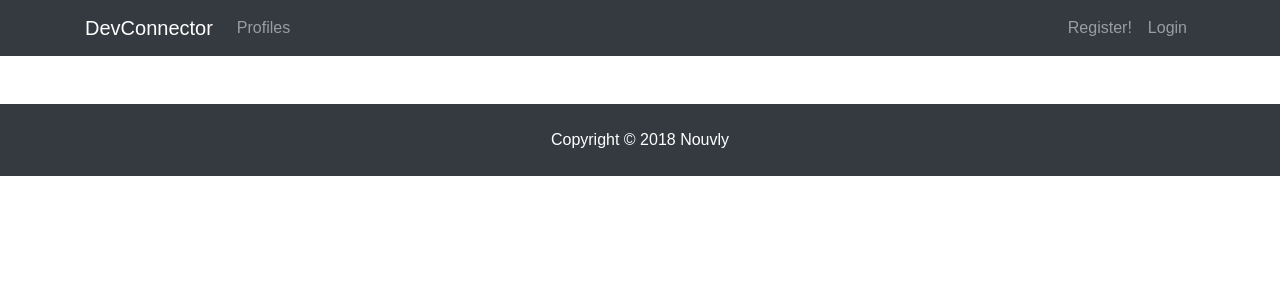
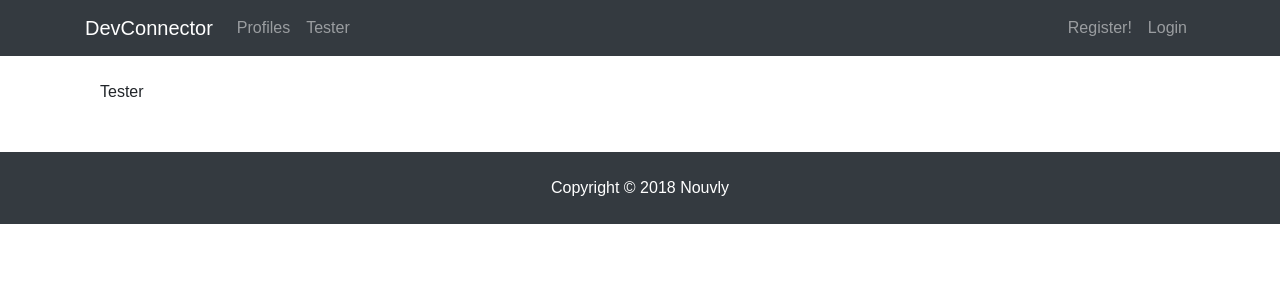
Before and after one commit to simonmcho/nouvly-sample, a React (Create React App) app in the folder client/: page /tester in a window 1280 px wide. Shown: the top 300 px of the page. Built offline with nearby package versions, Linux system fonts and the light colour scheme.

Commit message:
Updated react packages and added Tester component

```diff
--- a/client/package.json
+++ b/client/package.json
@@ -9,10 +9,10 @@
     "jwt-decode": "^2.2.0",
     "react": "^16.5.2",
     "react-dom": "^16.5.2",
-    "react-redux": "^5.0.7",
+    "react-redux": "^7.0.3",
     "react-router-dom": "^4.3.1",
     "react-scripts": "1.1.5",
-    "redux": "^4.0.0",
+    "redux": "^4.0.1",
     "redux-thunk": "^2.3.0"
   },
   "scripts": {
--- a/client/src/App.js
+++ b/client/src/App.js
@@ -12,6 +12,7 @@ import Navbar from './components/layout/Navbar.js';
 import Landing from './components/layout/Landing.js';
 import Register from './components/auth/Register.js';
 import Login from './components/auth/Login.js';
+import Tester from './components/tester';
 import Footer from './components/layout/Footer.js';
 
 import './App.css';
@@ -44,6 +45,7 @@ class App extends Component {
             <div className="container">
               <Route exact path="/register" component={Register} />
               <Route exact path="/login" component={Login} />
+              <Route exact path="/tester" component={Tester} />
             </div>
             <Footer />
           </div>
--- a/client/src/components/layout/Navbar.js
+++ b/client/src/components/layout/Navbar.js
@@ -53,6 +53,11 @@ class Navbar extends Component {
                                     Profiles
                                 </Link>
                             </li>
+                            <li className="nav-item">
+                                <Link className="nav-link" to="/tester">
+                                    Tester
+                                </Link>
+                            </li>
                         </ul>
                         { isAuthenticated ? authLinks : guestLinks }
                     </div>
--- /dev/null
+++ b/client/src/components/tester/index.js
@@ -0,0 +1,26 @@
+import React, { Component } from 'react'
+// import PropTypes from 'prop-types';
+// import { connect } from 'react-redux';
+// import TextFieldGroup from '../common/TextFieldGroup';
+
+class Tester extends Component {
+    constructor(){
+        super();
+
+        this.state = {
+
+        }
+    }
+
+    render() {
+        return (
+            <div className="tester">
+                <div className="container">
+                    Tester
+                </div>
+            </div>
+        )
+    }
+}
+
+export default Tester;
```
Also changed, not shown: 1 other file (tests, documents, lock files or other folders).
